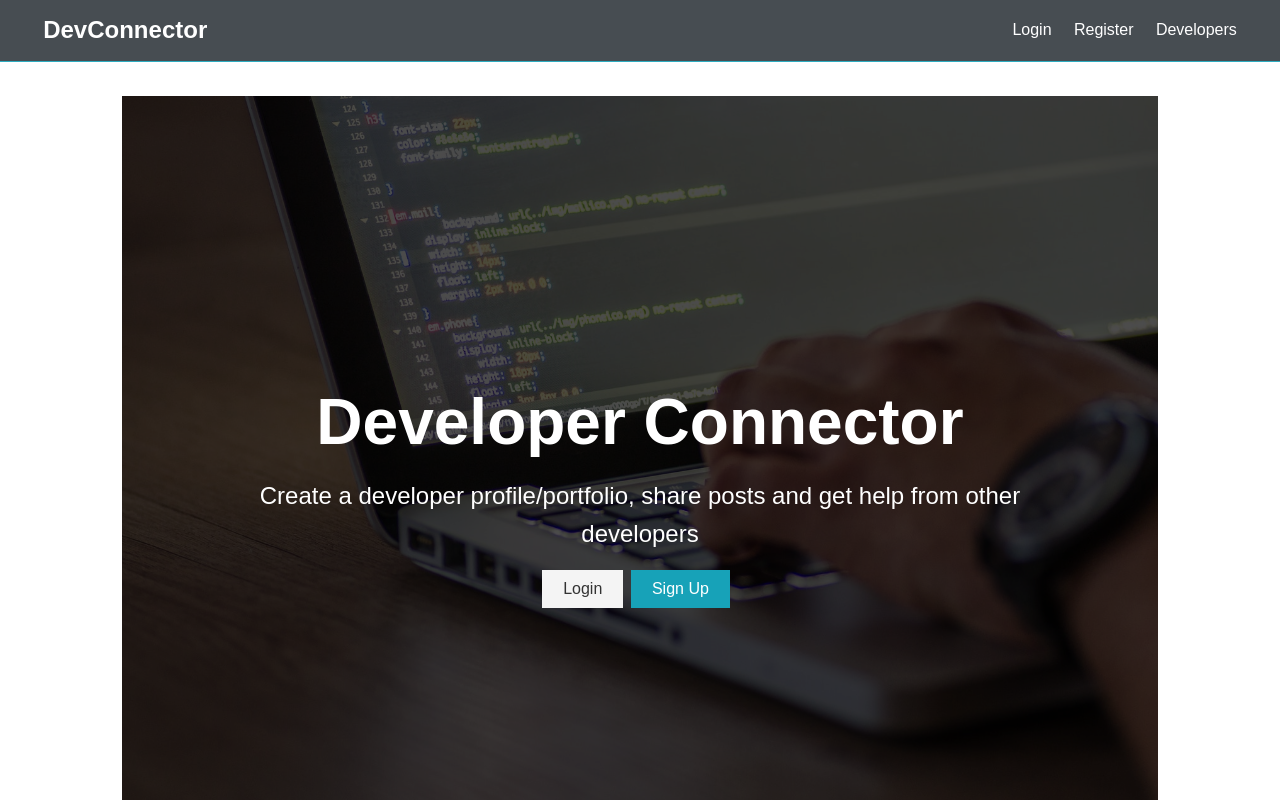
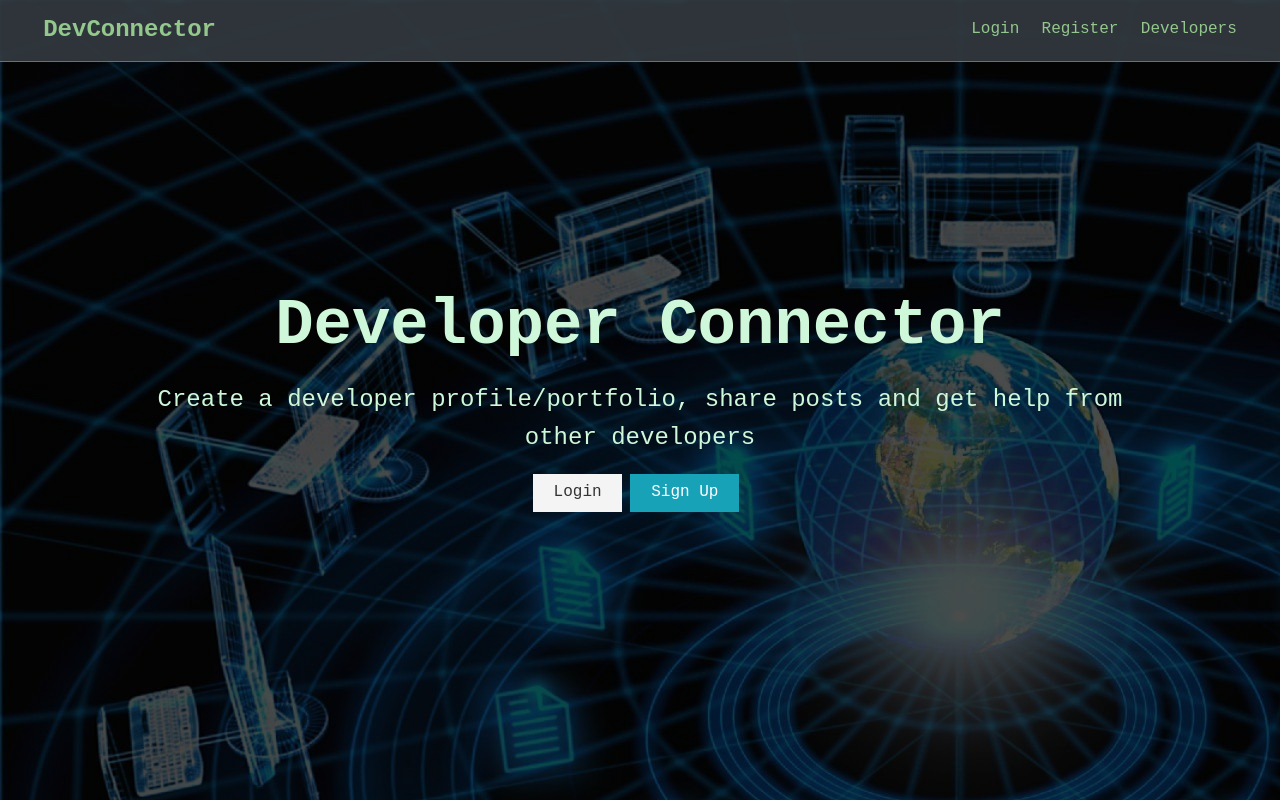
Before and after one commit to huseyin6/Social-Network-For-Computer-Engineers_Frontend, a React (Create React App) app: page / in a window 1280 px wide. Shown: the top 800 px of the page. Built offline with nearby package versions, Linux system fonts and the light colour scheme.

Commit message:
Background and text style changed
Nonee

```diff
--- a/src/App.css
+++ b/src/App.css
@@ -13,8 +13,11 @@
   padding: 0;
 }
 
+
+
+
 body {
-  font-family: 'Raleway', sans-serif;
+  font-family:monospace;
   font-size: 1rem;
   line-height: 1.6;
   background-color: #fff;
@@ -36,12 +39,12 @@ img {
 
 /* Utilities */
 .container {
-  max-width: 1100px;
-  margin: auto;
+  max-width:100%;
+  margin:0%;
   overflow: hidden;
-  padding: 0 2rem;
-  margin-top: 6rem;
-  margin-bottom: 3rem;
+  padding:0%;
+  margin-top:0%;
+  margin-bottom:0%;
 }
 
 /* Text Styles*/
@@ -227,7 +230,7 @@ img {
 /* Overlay */
 .dark-overlay {
   background-color: rgba(0, 0, 0, 0.7);
-  position: absolute;
+  position: fixed;
   top: 0;
   left: 0;
   width: 100%;
@@ -317,7 +320,7 @@ button {
 }
 
 .navbar a {
-  color: #fff;
+  color: rgb(164, 221, 156);
   padding: 0.45rem;
   margin: 0 0.25rem;
 }
@@ -333,12 +336,12 @@ button {
 /* Landing Page */
 .landing {
   position: relative;
-  background: url('./img/showcase.jpg') no-repeat center center/cover;
-  height: 100vh;
+  background: url('./img/wp2700093.jpg') ;
+  height: 200vh;
 }
 
 .landing-inner {
-  color: #fff;
+  color: rgb(206, 248, 217);
   height: 100%;
   width: 80%;
   margin: auto;
```
Also changed, not shown: src/img/showcase.jpg (deleted), src/img/wp2700093.jpg (added).
